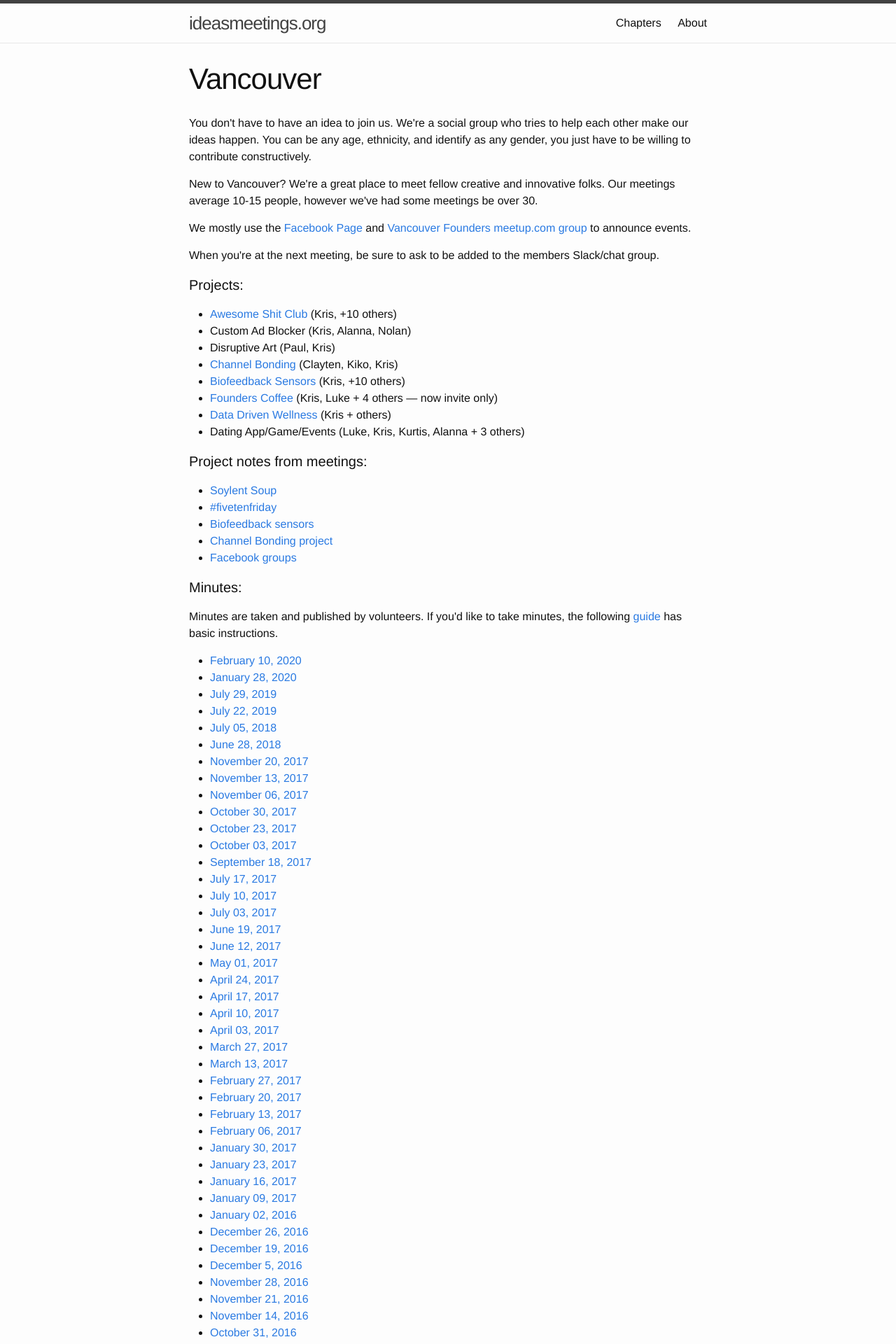
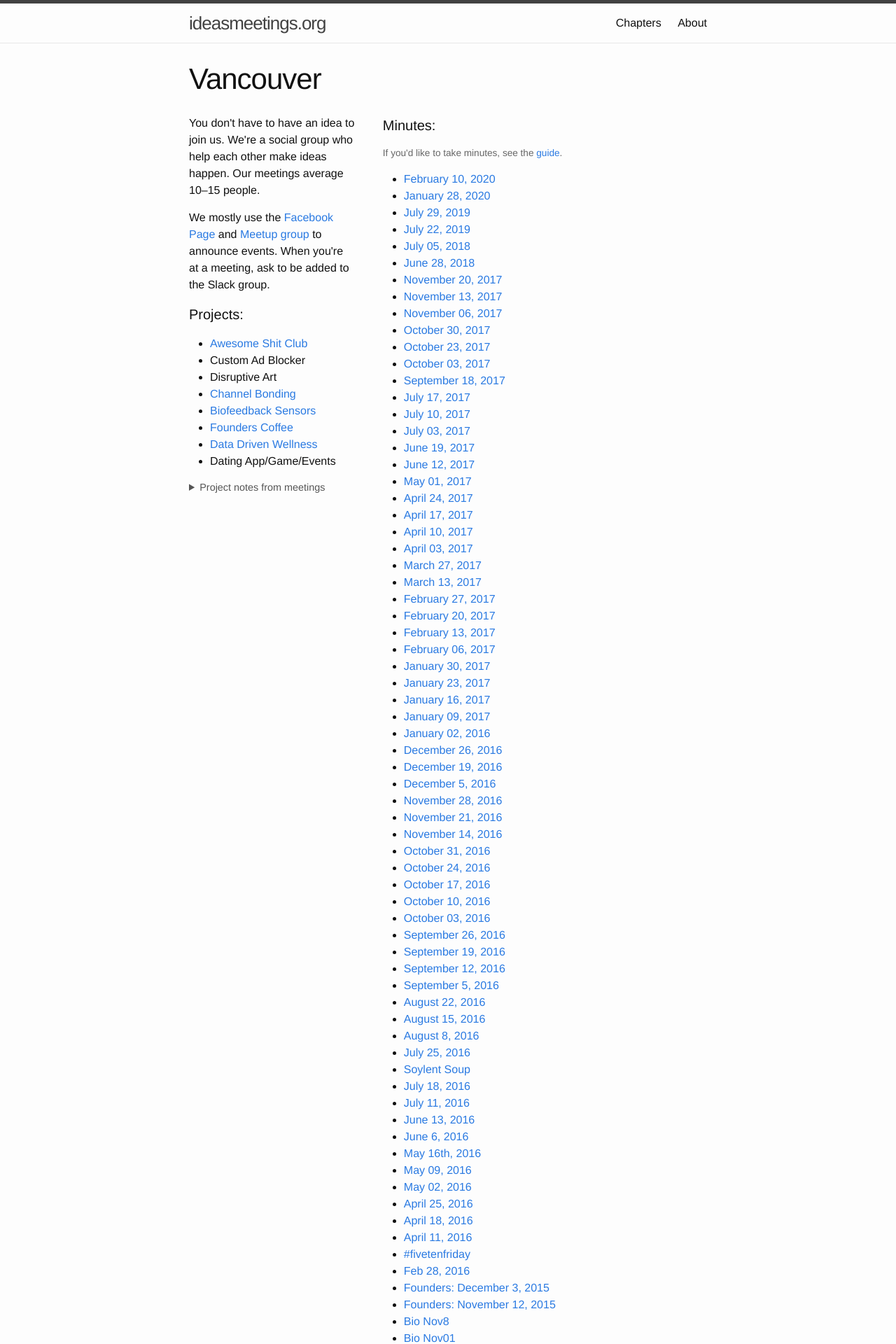
Before and after one commit to improvethings/improvethings.github.io, a Jekyll site: the page built from vancouver/index.html, in a window 1280 px wide. Shown: the top 1920 px of the page at 70% size. Built offline with Jekyll 4.4.1, drawn with Linux system fonts in a browser that asks for light colours; comment, search, counter and statistics services are not loaded.

Commit message:
Two-column layout on city pages, collapse project notes
Minutes are now visible immediately in the right column without
scrolling. Project notes move into a collapsed <details> element
since the notable projects are already listed above as links.
Applied to Victoria, Vancouver, and Peterborough.

Co-Authored-By: Claude Sonnet 4.6 <noreply@anthropic.com>

```diff
--- a/vancouver/index.html
+++ b/vancouver/index.html
@@ -20,25 +20,35 @@ tags: []
 comments: []
 ---
 
-<p>You don't have to have an idea to join us. We're a social group who tries to help each other make our ideas happen. You can be any age, ethnicity, and identify as any gender, you just have to be willing to contribute constructively.</p>
-<p>New to Vancouver? We're a great place to meet fellow creative and innovative folks. Our meetings average 10-15 people, however we've had some meetings be over 30.</p>
+<style>
+.chapter-layout  { display: flex; gap: 2.5em; align-items: flex-start; }
+.chapter-info    { flex: 0 0 32%; }
+.chapter-minutes { flex: 1; min-width: 0; }
+@media (max-width: 640px) { .chapter-layout { flex-direction: column; } }
+details summary { cursor: pointer; color: #555; font-size: 0.9em; margin-top: 0.5em; }
+details ul { margin-top: 0.4em; font-size: 0.9em; }
+</style>
 
-<p>We mostly use the <a href="https://www.facebook.com/ideasvan">Facebook Page</a> and <a href="https://www.meetup.com/VanTechFounders/">Vancouver Founders meetup.com group</a> to announce events.</p>
-<p>When you're at the next meeting, be sure to ask to be added to the members Slack/chat group.</p>
+<div class="chapter-layout">
+
+  <div class="chapter-info">
+    <p>You don't have to have an idea to join us. We're a social group who help each other make ideas happen. Our meetings average 10–15 people.</p>
+    <p>We mostly use the <a href="https://www.facebook.com/ideasvan">Facebook Page</a> and <a href="https://www.meetup.com/VanTechFounders/">Meetup group</a> to announce events. When you're at a meeting, ask to be added to the Slack group.</p>
 
     <h4>Projects:</h4>
     <ul>
-<li><a href="http://awesomeshitclub.com/">Awesome Shit Club</a> (Kris, +10 others)</li>
-<li>Custom Ad Blocker (Kris, Alanna, Nolan)</li>
-<li>Disruptive Art (Paul, Kris)</li>
-<li><a href="/2015/07/08/channel-bonding-project/">Channel Bonding</a> (Clayten, Kiko, Kris)</li>
-<li><a href="/2015/11/09/biofeedback-sensors/">Biofeedback Sensors</a> (Kris, +10 others)</li>
-<li><a href="https://www.krisconstable.com/founders-coffee/">Founders Coffee</a> (Kris, Luke + 4 others — now invite only)</li>
-<li><a href="/vancouver/wellness/">Data Driven Wellness</a> (Kris + others)</li>
-<li>Dating App/Game/Events (Luke, Kris, Kurtis, Alanna + 3 others)</li>
+      <li><a href="http://awesomeshitclub.com/">Awesome Shit Club</a></li>
+      <li>Custom Ad Blocker</li>
+      <li>Disruptive Art</li>
+      <li><a href="/2015/07/08/channel-bonding-project/">Channel Bonding</a></li>
+      <li><a href="/2015/11/09/biofeedback-sensors/">Biofeedback Sensors</a></li>
+      <li><a href="https://www.krisconstable.com/founders-coffee/">Founders Coffee</a></li>
+      <li><a href="/vancouver/wellness/">Data Driven Wellness</a></li>
+      <li>Dating App/Game/Events</li>
     </ul>
 
-<h4>Project notes from meetings:</h4>
+    <details>
+      <summary>Project notes from meetings</summary>
       <ul>
       {% for post in site.categories.Projects %}
         {% assign post_year = post.date | date: '%Y' %}
@@ -47,11 +57,17 @@ comments: []
         {% endunless %}
       {% endfor %}
       </ul>
+    </details>
+  </div>
 
+  <div class="chapter-minutes">
     <h4>Minutes:</h4>
-<p>Minutes are taken and published by volunteers. If you'd like to take minutes, the following <a href="./GitGuideMM.pdf">guide</a> has basic instructions.</p>
+    <p style="font-size:0.85em; color:#666;">If you'd like to take minutes, see the <a href="./GitGuideMM.pdf">guide</a>.</p>
     <ul>
     {% for post in site.categories.Vancouver %}
       <li><a href="{{ post.url }}">{{ post.title }}</a></li>
     {% endfor %}
     </ul>
+  </div>
+
+</div>
```
Also changed, not shown: peterborough/index.html (+21 -7 lines), victoria.md (+45 -25 lines). Lines whose indentation alone changed are shown as unchanged.
